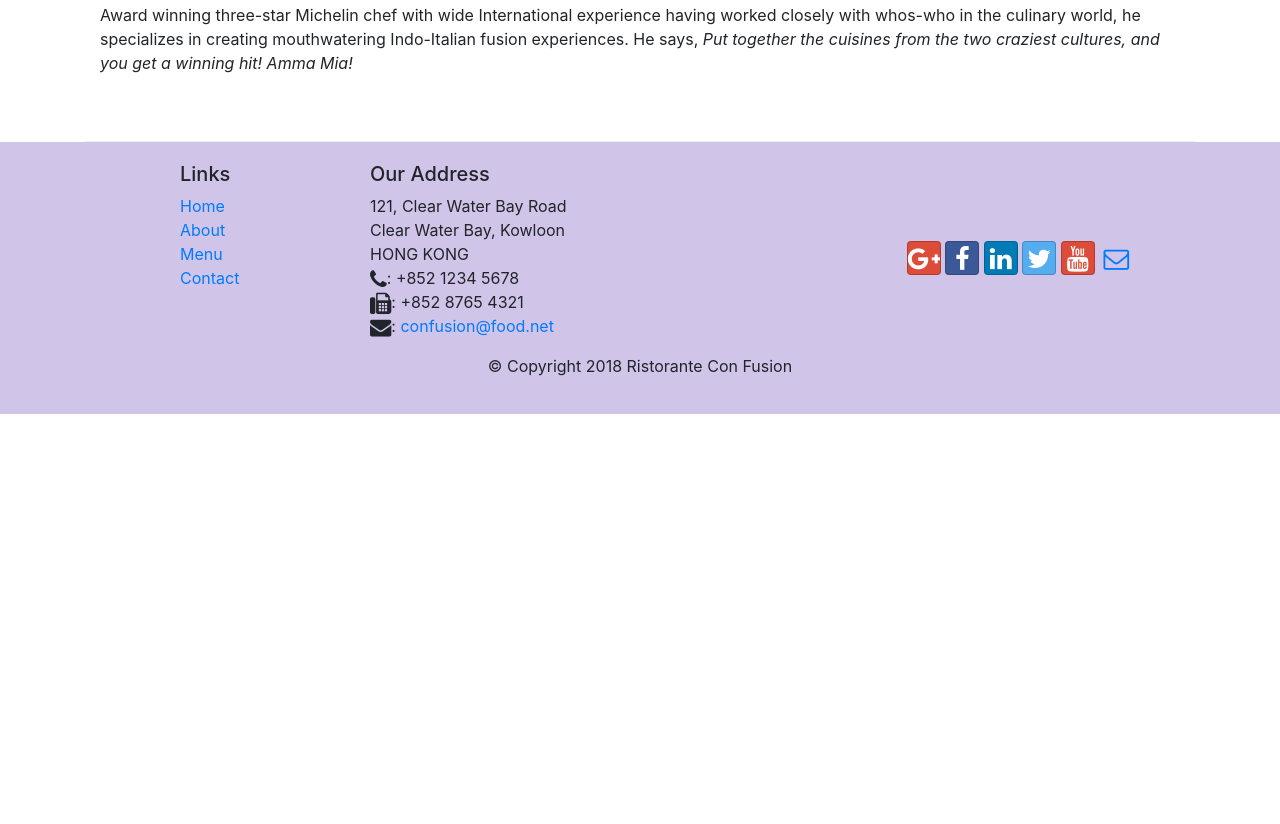
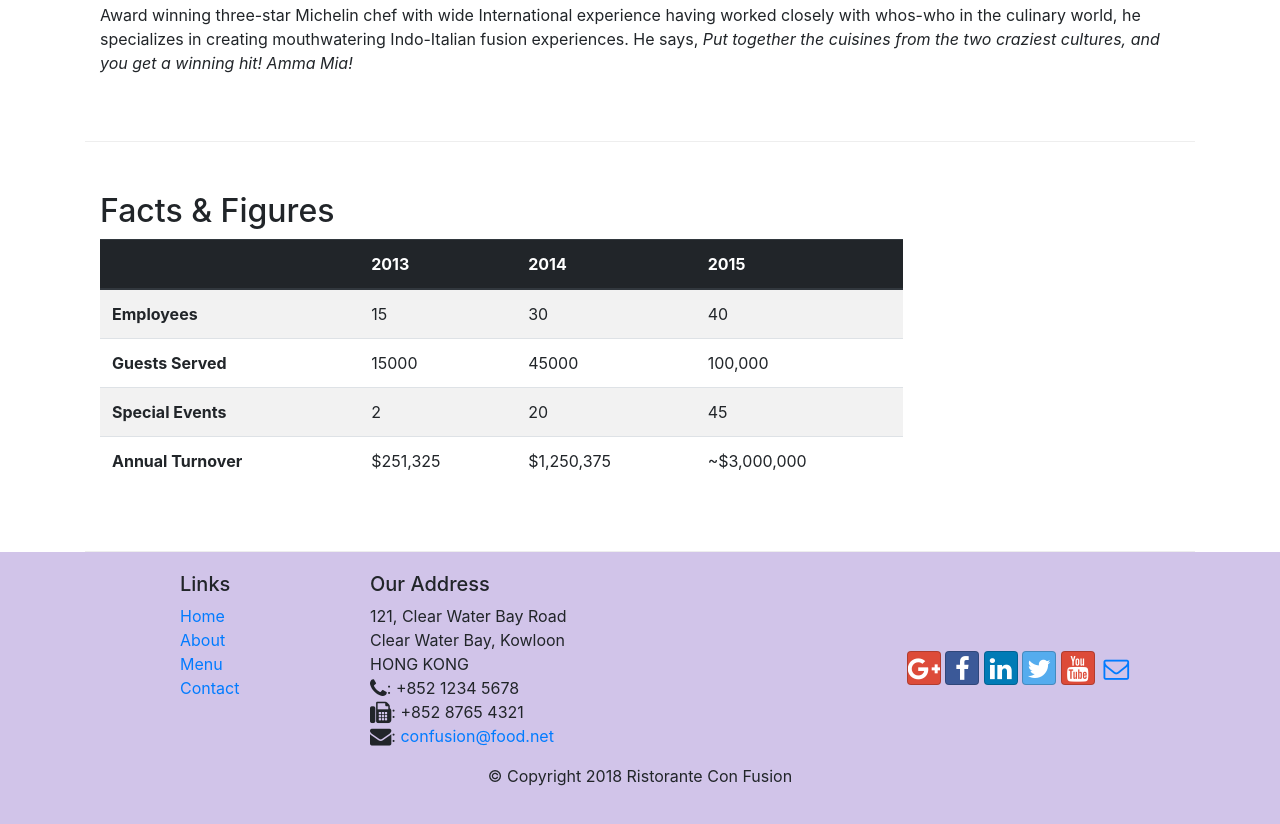
Before and after one commit to Jayshil-Patel/Front-End-Web-UI-Frameworks-and-Tools-Bootstrap-4, a website: page aboutus.html in a window 1280 px wide. Shown: the part 1412-2236 px from the top of the page. Before the commit the page ends 1826 px from the top, so only its background shows below. Drawn offline with nearby package versions, Linux system fonts and the light colour scheme.

Commit message:
Modified aboutus

```diff
--- a/aboutus.html
+++ b/aboutus.html
@@ -154,6 +154,50 @@
           </p>
         </div>
       </div>
+      <div class="row row-content">
+        <div class="col-12 col-sm-9">
+          <h2>Facts &amp; Figures</h2>
+          <div class="table-responsive">
+            <table class="table table-striped">
+              <thead class="thead-dark">
+                <tr>
+                  <th>&nbsp;</th>
+                  <th>2013</th>
+                  <th>2014</th>
+                  <th>2015</th>
+                </tr>
+              </thead>
+              <tbody>
+                <tr>
+                  <th>Employees</th>
+                  <td>15</td>
+                  <td>30</td>
+                  <td>40</td>
+                </tr>
+                <tr>
+                  <th>Guests Served</th>
+                  <td>15000</td>
+                  <td>45000</td>
+                  <td>100,000</td>
+                </tr>
+                <tr>
+                  <th>Special Events</th>
+                  <td>2</td>
+                  <td>20</td>
+                  <td>45</td>
+                </tr>
+                <tr>
+                  <th>Annual Turnover</th>
+                  <td>$251,325</td>
+                  <td>$1,250,375</td>
+                  <td>~$3,000,000</td>
+                </tr>
+              </tbody>
+            </table>
+          </div>
+        </div>
+        <div class="col-12 col-sm-3"></div>
+      </div>
     </div>
     <footer class="footer">
       <div class="container">
```
